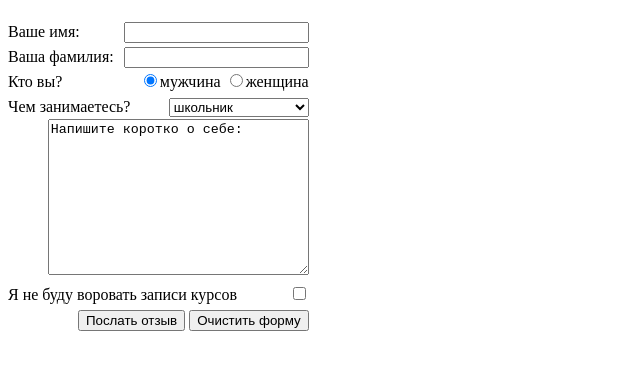
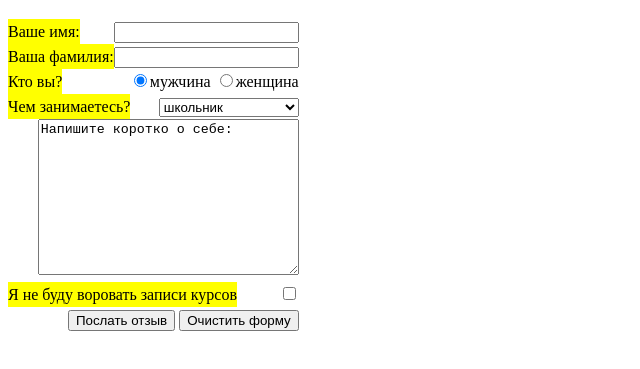
Before and after one commit to vm-bondarenko/HTML, a plain HTML site: page specialist_html_1/form/form.html in a window 1280 px wide. Shown: the part 61-430 px from the top of the page, without its empty margins (0-640 px from the left). Drawn offline with Linux system fonts and the light colour scheme.

Commit message:
+ стили

```diff
--- a/specialist_html_1/form/form.html
+++ b/specialist_html_1/form/form.html
@@ -13,8 +13,8 @@
             }
 
             label {
+                background: yellow;
                 float: left;
-                padding-right: 10px;
             }
         </style>
 	</head>
```
